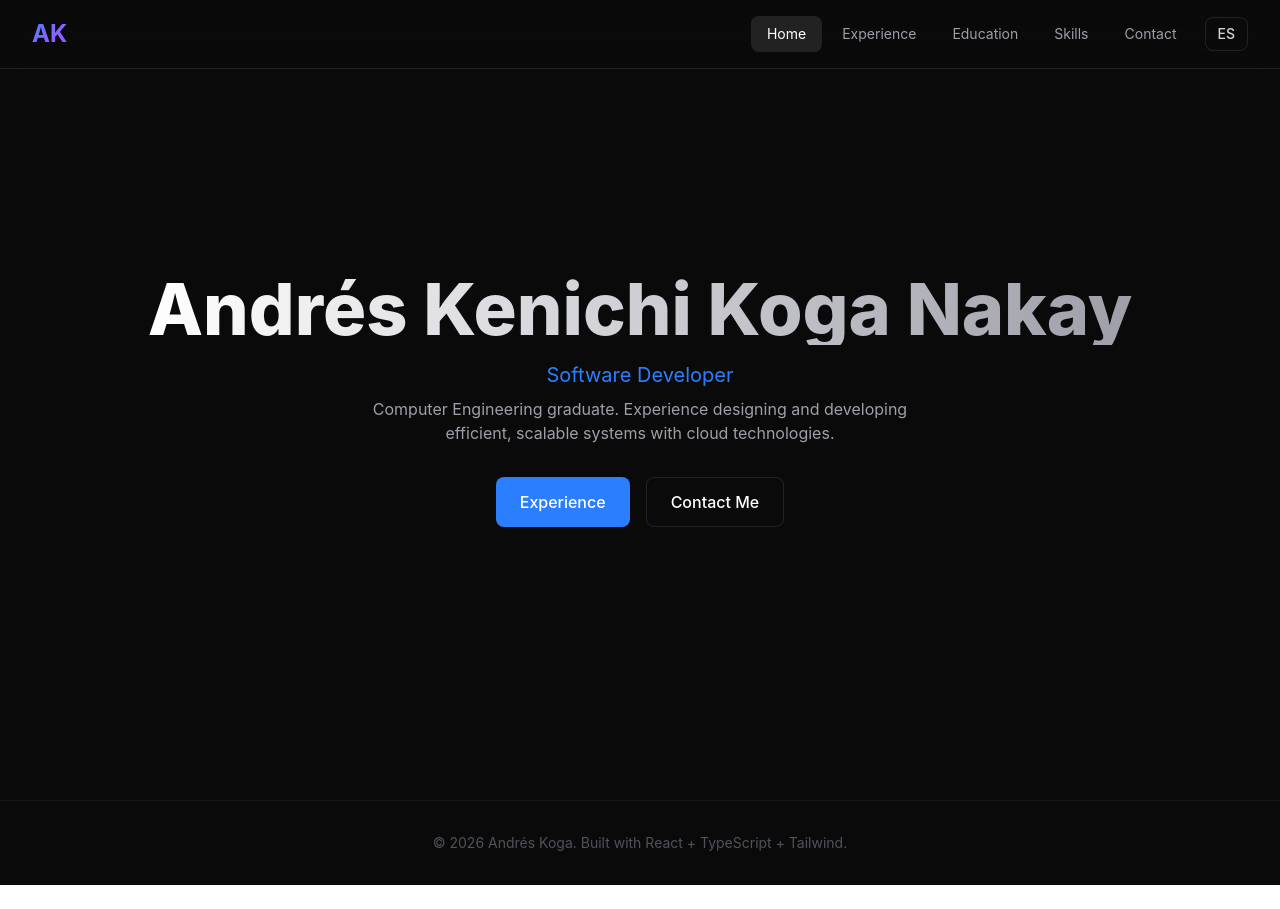
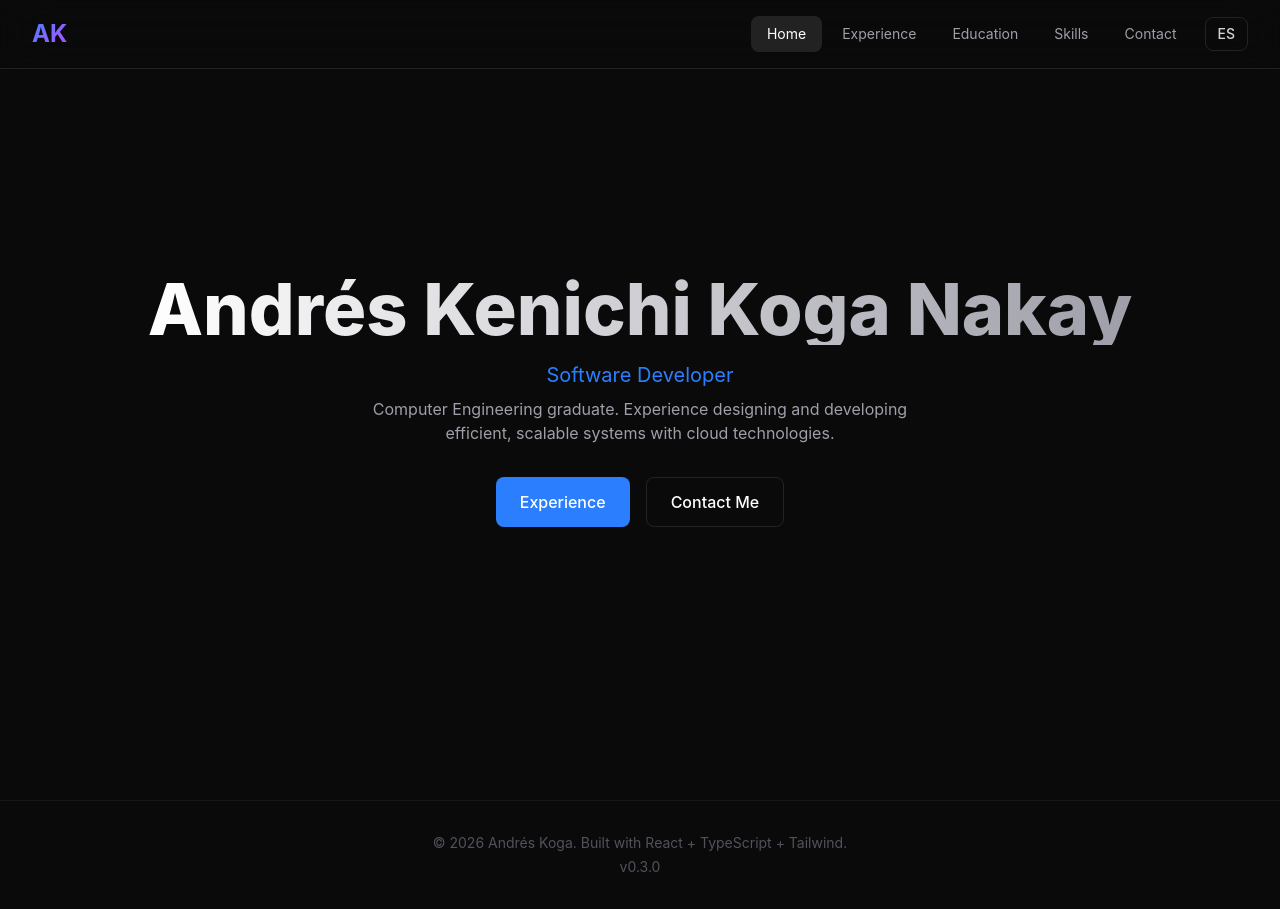
Before and after one commit to KKogaa/portfolio, a React app: page / in a window 1280 px wide. Before the commit the page ends 885 px from the top, so only its background shows below. Built offline with nearby package versions, Linux system fonts and the light colour scheme; the HTML template or start-up script is replaced by a standard one.

Commit message:
Add CHANGELOG.md and version to footer

```diff
--- a/src/App.tsx
+++ b/src/App.tsx
@@ -191,7 +191,8 @@ function App() {
 
       {/* Footer */}
       <footer className="text-center py-8 text-zinc-600 text-sm border-t border-white/5">
-        © {new Date().getFullYear()} Andrés Koga. {t.footer}
+        <p>© {new Date().getFullYear()} Andrés Koga. {t.footer}</p>
+        <p className="mt-1">v0.3.0</p>
       </footer>
     </div>
   )
```
Also changed, not shown: 1 other file (tests, documents, lock files or other folders).
